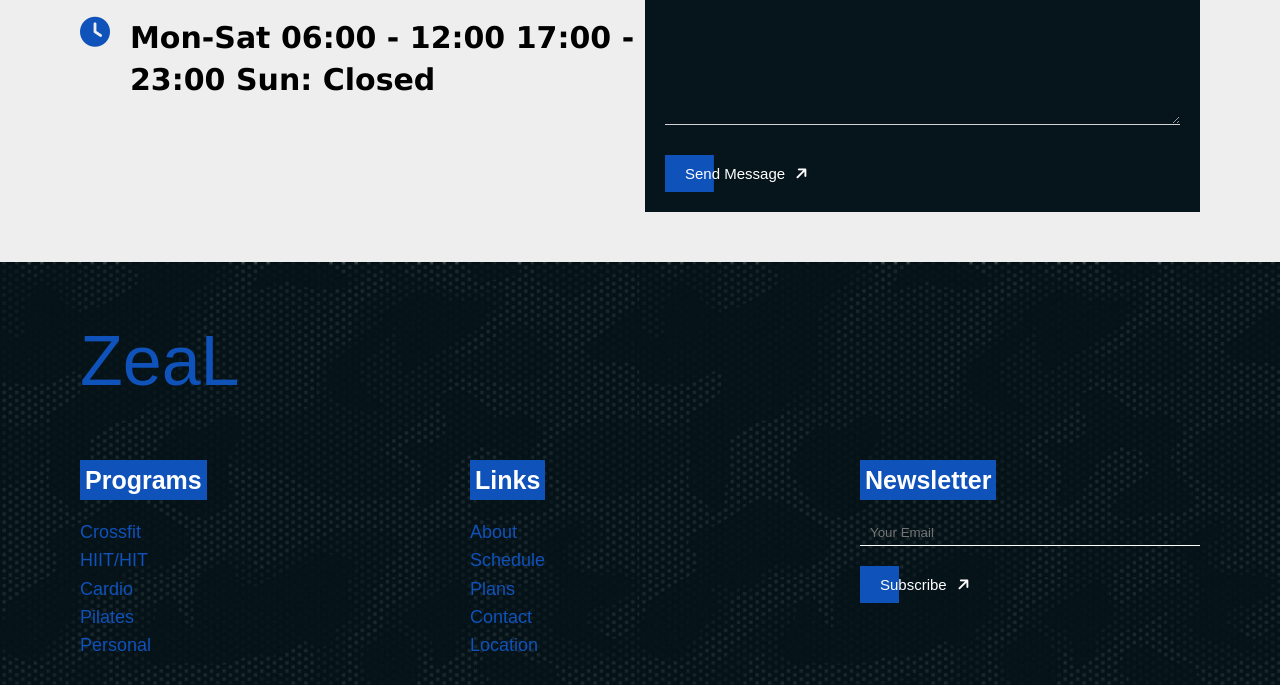
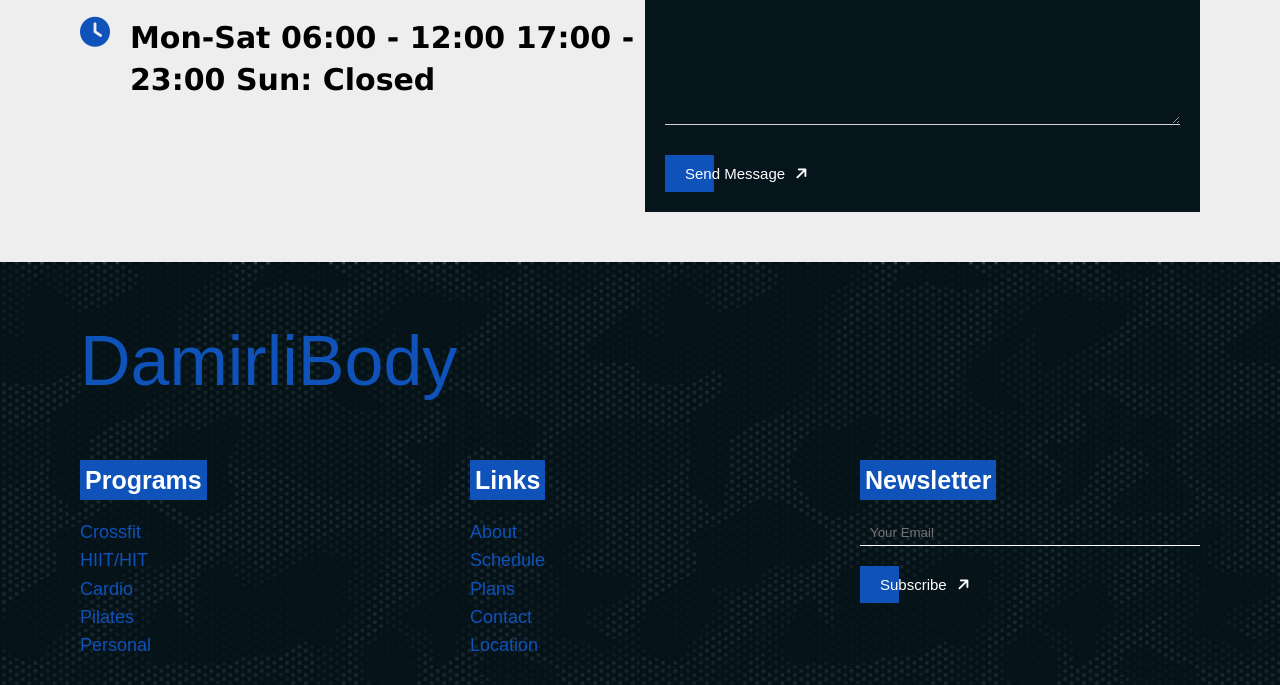
Before and after one commit to Mamed766/Damirli-Website-Adaptive, a plain HTML site: page index.html in a window 1280 px wide. Shown: the part 7048-7733 px from the top of the page. Drawn offline with Linux system fonts and the light colour scheme; a web font is replaced by a local one.

Commit message:
DamirliBody

```diff
--- a/index.html
+++ b/index.html
@@ -628,7 +628,7 @@
 
     <footer class="footer padd content-limit">
       <div class="footer__content">
-        <a href="#" class="footer__content--logo">ZeaL</a>
+        <a href="#" class="footer__content--logo">DamirliBody</a>
 
         <div class="footer__content--programs">
           <h6 class="footer__content--programs__title sec-mini-title">
```
